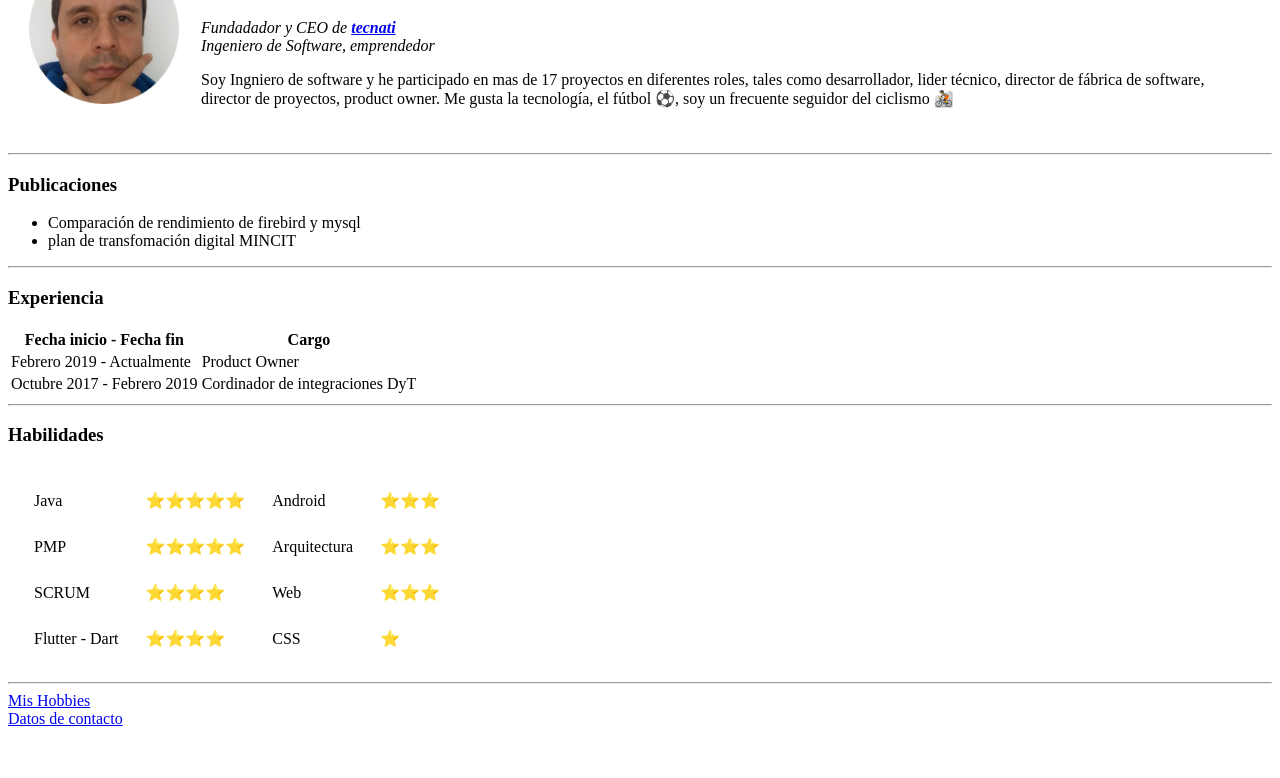
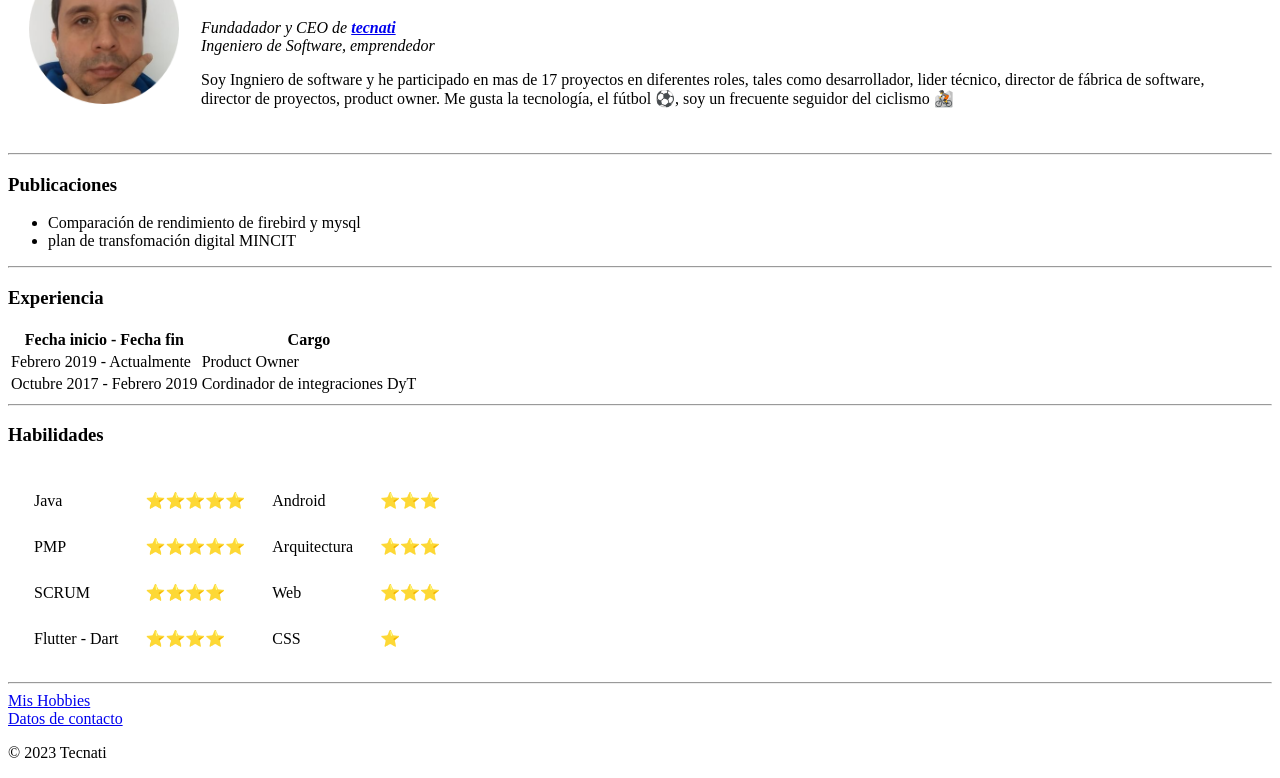
Before and after one commit to darvela/cv, a plain HTML site: page index.html in a window 1280 px wide. Shown: the part 90-868 px from the top of the page. Before the commit the page ends 826 px from the top, so only its background shows below. Drawn offline with Linux system fonts and the light colour scheme.

Commit message:
Update index.html
Se adiciona elemento footer

```diff
--- a/index.html
+++ b/index.html
@@ -81,6 +81,9 @@
   <hr>
   <a href="hobbies.html">Mis Hobbies</a> <br>
   <a href="contacto.html">Datos de contacto</a>
+  <footer>
+    <p>© 2023 Tecnati</p>
+  </footer>
 </body>
 
 </html>
```
